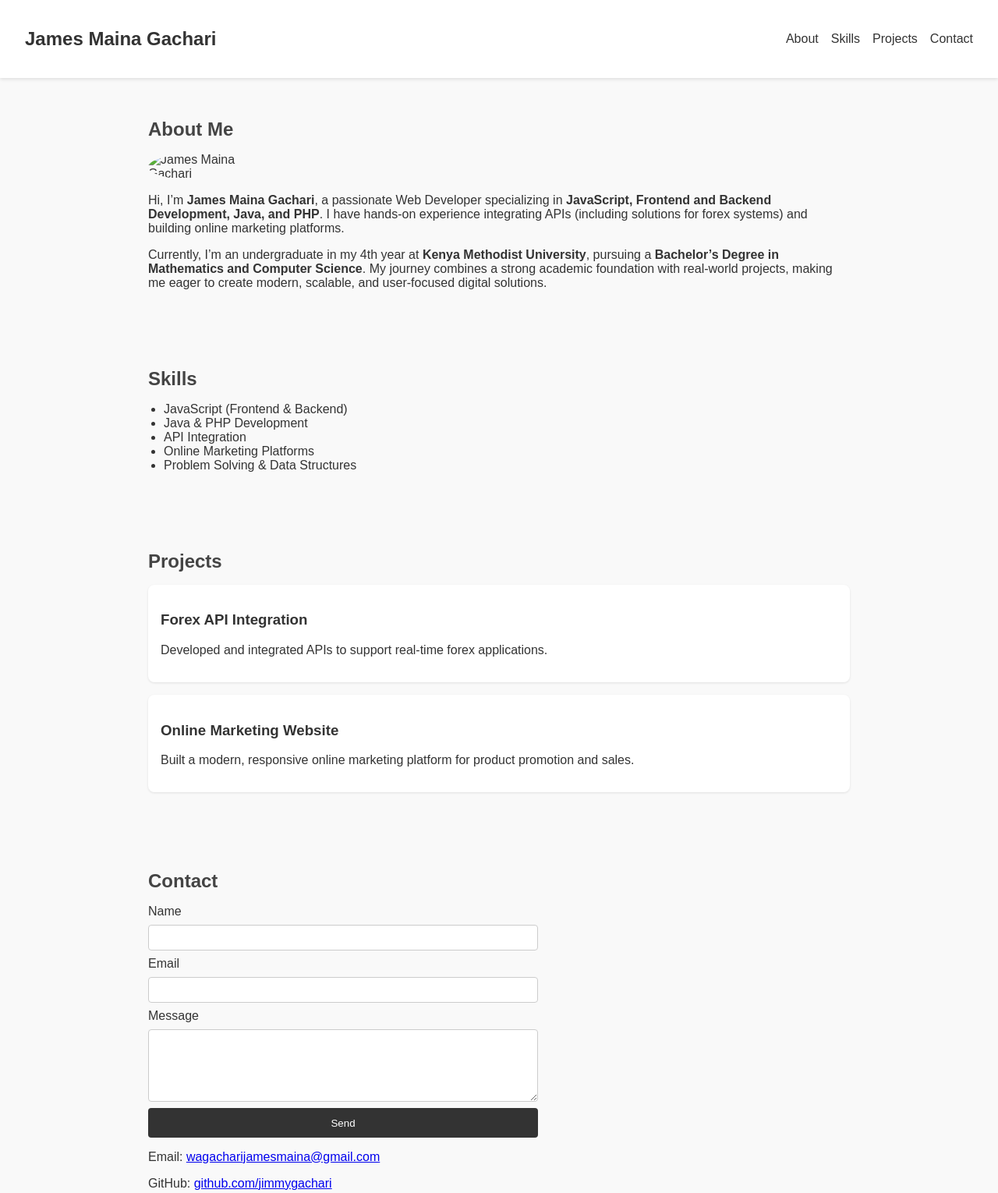
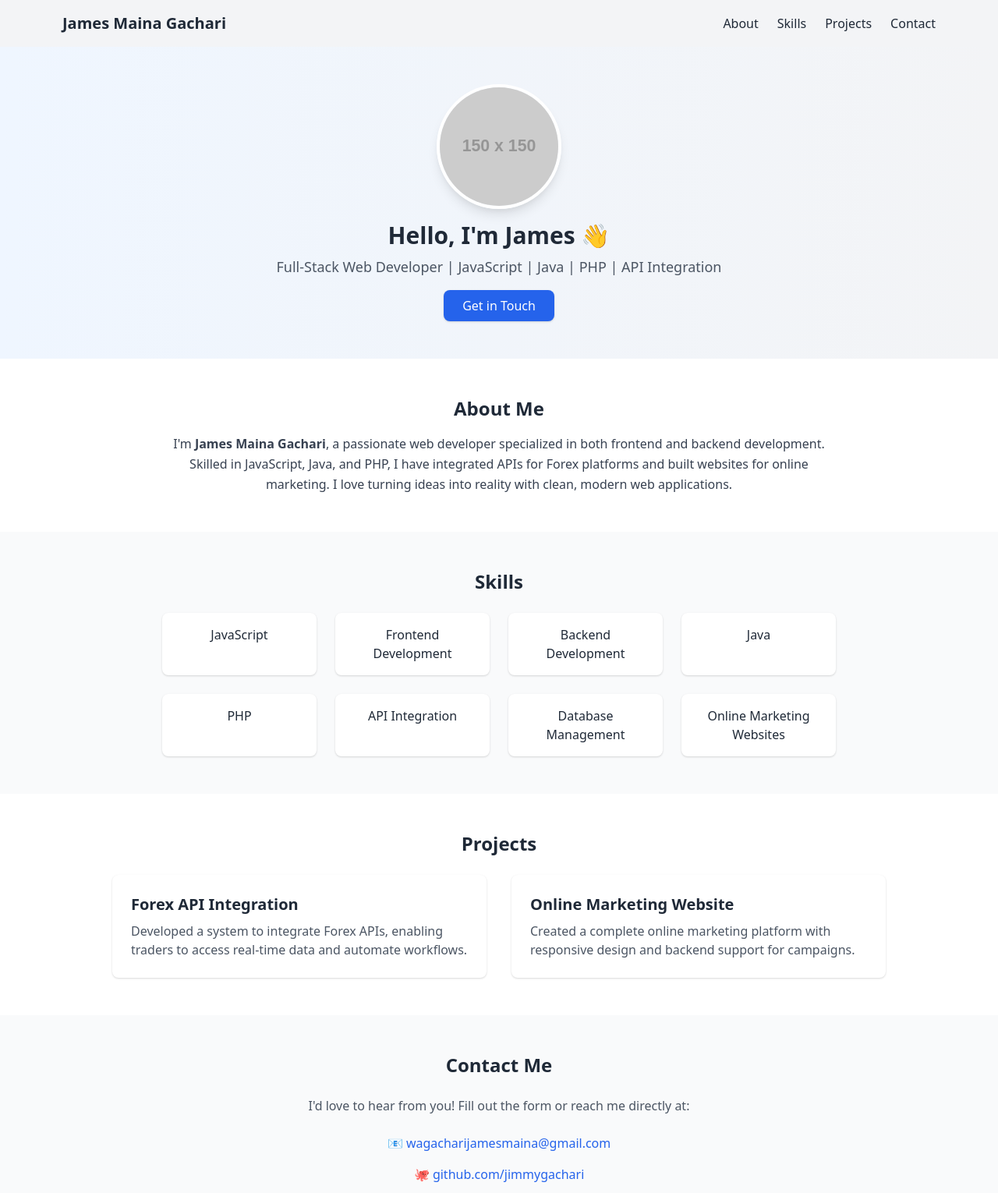
Before and after one commit to jimmygachari/jimmygachari.github.io, a plain HTML site: page index.html in a window 1280 px wide. Shown: the top 1530 px of the page at 78% size. Drawn offline with nearby package versions, Linux system fonts and the light colour scheme; placeholder pictures from the web are drawn by us.

Commit message:
Add files via upload

```diff
--- a/index.html
+++ b/index.html
@@ -3,84 +3,98 @@
 <head>
   <meta charset="UTF-8" />
   <meta name="viewport" content="width=device-width, initial-scale=1.0" />
-  <title>James Maina Gachari | Portfolio</title>
-  <link rel="stylesheet" href="style.css" />
+  <title>James Maina Gachari | Web Developer</title>
+  <link href="https://cdn.jsdelivr.net/npm/tailwindcss@2.2.19/dist/tailwind.min.css" rel="stylesheet">
 </head>
-<body>
-  <header>
-    <nav>
-      <h1>James Maina Gachari</h1>
-      <ul>
-        <li><a href="#about">About</a></li>
-        <li><a href="#skills">Skills</a></li>
-        <li><a href="#projects">Projects</a></li>
-        <li><a href="#contact">Contact</a></li>
-      </ul>
-    </nav>
+<body class="bg-white text-gray-800 font-sans">
+
+  <!-- Navbar -->
+  <header class="bg-gray-100 shadow">
+    <div class="max-w-6xl mx-auto flex justify-between items-center p-4">
+      <h1 class="text-xl font-bold">James Maina Gachari</h1>
+      <nav>
+        <ul class="flex space-x-6">
+          <li><a href="#about" class="hover:text-blue-600">About</a></li>
+          <li><a href="#skills" class="hover:text-blue-600">Skills</a></li>
+          <li><a href="#projects" class="hover:text-blue-600">Projects</a></li>
+          <li><a href="#contact" class="hover:text-blue-600">Contact</a></li>
+        </ul>
+      </nav>
+    </div>
   </header>
 
-  <!-- About Section -->
-  <section id="about">
-    <h2>About Me</h2>
-    <img src="assets/placeholder.jpg" alt="James Maina Gachari" class="profile-photo">
-    <p>
-      Hi, I’m <strong>James Maina Gachari</strong>, a passionate Web Developer specializing in
-      <strong>JavaScript, Frontend and Backend Development, Java, and PHP</strong>.
-      I have hands-on experience integrating APIs (including solutions for forex systems) and
-      building online marketing platforms.
-    </p>
-    <p>
-      Currently, I’m an undergraduate in my 4th year at
-      <strong>Kenya Methodist University</strong>, pursuing a
-      <strong>Bachelor’s Degree in Mathematics and Computer Science</strong>.
-      My journey combines a strong academic foundation with real-world projects,
-      making me eager to create modern, scalable, and user-focused digital solutions.
+  <!-- Hero -->
+  <section class="text-center py-12 bg-gradient-to-r from-blue-50 to-gray-100">
+    <img src="https://via.placeholder.com/150" alt="Profile Photo" class="mx-auto rounded-full w-40 h-40 shadow-lg border-4 border-white">
+    <h2 class="text-3xl font-bold mt-4">Hello, I'm James 👋</h2>
+    <p class="mt-2 text-lg text-gray-600">Full-Stack Web Developer | JavaScript | Java | PHP | API Integration</p>
+    <a href="#contact" class="mt-4 inline-block px-6 py-2 bg-blue-600 text-white rounded-lg shadow hover:bg-blue-700">Get in Touch</a>
+  </section>
+
+  <!-- About -->
+  <section id="about" class="max-w-4xl mx-auto py-12 px-4">
+    <h2 class="text-2xl font-bold mb-4 text-center">About Me</h2>
+    <p class="text-gray-700 leading-relaxed text-center">
+      I'm <strong>James Maina Gachari</strong>, a passionate web developer specialized in both frontend and backend development.
+      Skilled in JavaScript, Java, and PHP, I have integrated APIs for Forex platforms and built websites for online marketing.
+      I love turning ideas into reality with clean, modern web applications.
     </p>
   </section>
 
-  <!-- Skills Section -->
-  <section id="skills">
-    <h2>Skills</h2>
-    <ul>
-      <li>JavaScript (Frontend & Backend)</li>
-      <li>Java & PHP Development</li>
-      <li>API Integration</li>
-      <li>Online Marketing Platforms</li>
-      <li>Problem Solving & Data Structures</li>
-    </ul>
-  </section>
-
-  <!-- Projects Section -->
-  <section id="projects">
-    <h2>Projects</h2>
-    <div class="project">
-      <h3>Forex API Integration</h3>
-      <p>Developed and integrated APIs to support real-time forex applications.</p>
-    </div>
-    <div class="project">
-      <h3>Online Marketing Website</h3>
-      <p>Built a modern, responsive online marketing platform for product promotion and sales.</p>
+  <!-- Skills -->
+  <section id="skills" class="bg-gray-50 py-12">
+    <div class="max-w-4xl mx-auto px-4">
+      <h2 class="text-2xl font-bold mb-6 text-center">Skills</h2>
+      <div class="grid grid-cols-2 md:grid-cols-4 gap-6 text-center">
+        <div class="p-4 bg-white shadow rounded-lg">JavaScript</div>
+        <div class="p-4 bg-white shadow rounded-lg">Frontend Development</div>
+        <div class="p-4 bg-white shadow rounded-lg">Backend Development</div>
+        <div class="p-4 bg-white shadow rounded-lg">Java</div>
+        <div class="p-4 bg-white shadow rounded-lg">PHP</div>
+        <div class="p-4 bg-white shadow rounded-lg">API Integration</div>
+        <div class="p-4 bg-white shadow rounded-lg">Database Management</div>
+        <div class="p-4 bg-white shadow rounded-lg">Online Marketing Websites</div>
+      </div>
     </div>
   </section>
 
-  <!-- Contact Section -->
-  <section id="contact">
-    <h2>Contact</h2>
-    <form action="https://formspree.io/f/your-form-id" method="POST">
-      <label>Name</label>
-      <input type="text" name="name" required>
-      <label>Email</label>
-      <input type="email" name="email" required>
-      <label>Message</label>
-      <textarea name="message" rows="5" required></textarea>
-      <button type="submit">Send</button>
-    </form>
-    <p>Email: <a href="mailto:wagacharijamesmaina@gmail.com">wagacharijamesmaina@gmail.com</a></p>
-    <p>GitHub: <a href="https://github.com/jimmygachari" target="_blank">github.com/jimmygachari</a></p>
+  <!-- Projects -->
+  <section id="projects" class="max-w-5xl mx-auto py-12 px-4">
+    <h2 class="text-2xl font-bold mb-6 text-center">Projects</h2>
+    <div class="grid md:grid-cols-2 gap-8">
+      <div class="bg-white shadow rounded-lg p-6">
+        <h3 class="font-bold text-xl">Forex API Integration</h3>
+        <p class="text-gray-600 mt-2">Developed a system to integrate Forex APIs, enabling traders to access real-time data and automate workflows.</p>
+      </div>
+      <div class="bg-white shadow rounded-lg p-6">
+        <h3 class="font-bold text-xl">Online Marketing Website</h3>
+        <p class="text-gray-600 mt-2">Created a complete online marketing platform with responsive design and backend support for campaigns.</p>
+      </div>
+    </div>
   </section>
 
-  <footer>
-    <p>© 2025 James Maina Gachari | Portfolio</p>
+  <!-- Contact -->
+  <section id="contact" class="bg-gray-50 py-12">
+    <div class="max-w-4xl mx-auto px-4 text-center">
+      <h2 class="text-2xl font-bold mb-6">Contact Me</h2>
+      <p class="text-gray-600 mb-6">I'd love to hear from you! Fill out the form or reach me directly at:</p>
+      <p class="mb-4">📧 <a href="mailto:wagacharijamesmaina@gmail.com" class="text-blue-600 hover:underline">wagacharijamesmaina@gmail.com</a></p>
+      <p class="mb-8">🐙 <a href="https://github.com/jimmygachari" class="text-blue-600 hover:underline">github.com/jimmygachari</a></p>
+
+      <!-- Contact Form -->
+      <form action="https://formspree.io/f/mwkzrjyb" method="POST" class="grid gap-4 max-w-md mx-auto">
+        <input type="text" name="name" placeholder="Your Name" required class="border rounded-lg p-3">
+        <input type="email" name="email" placeholder="Your Email" required class="border rounded-lg p-3">
+        <textarea name="message" rows="5" placeholder="Your Message" required class="border rounded-lg p-3"></textarea>
+        <button type="submit" class="bg-blue-600 text-white py-2 rounded-lg shadow hover:bg-blue-700">Send Message</button>
+      </form>
+    </div>
+  </section>
+
+  <!-- Footer -->
+  <footer class="bg-gray-100 text-center py-4 mt-8">
+    <p class="text-gray-600">&copy; 2025 James Maina Gachari. Built with ❤️</p>
   </footer>
+
 </body>
 </html>
```
